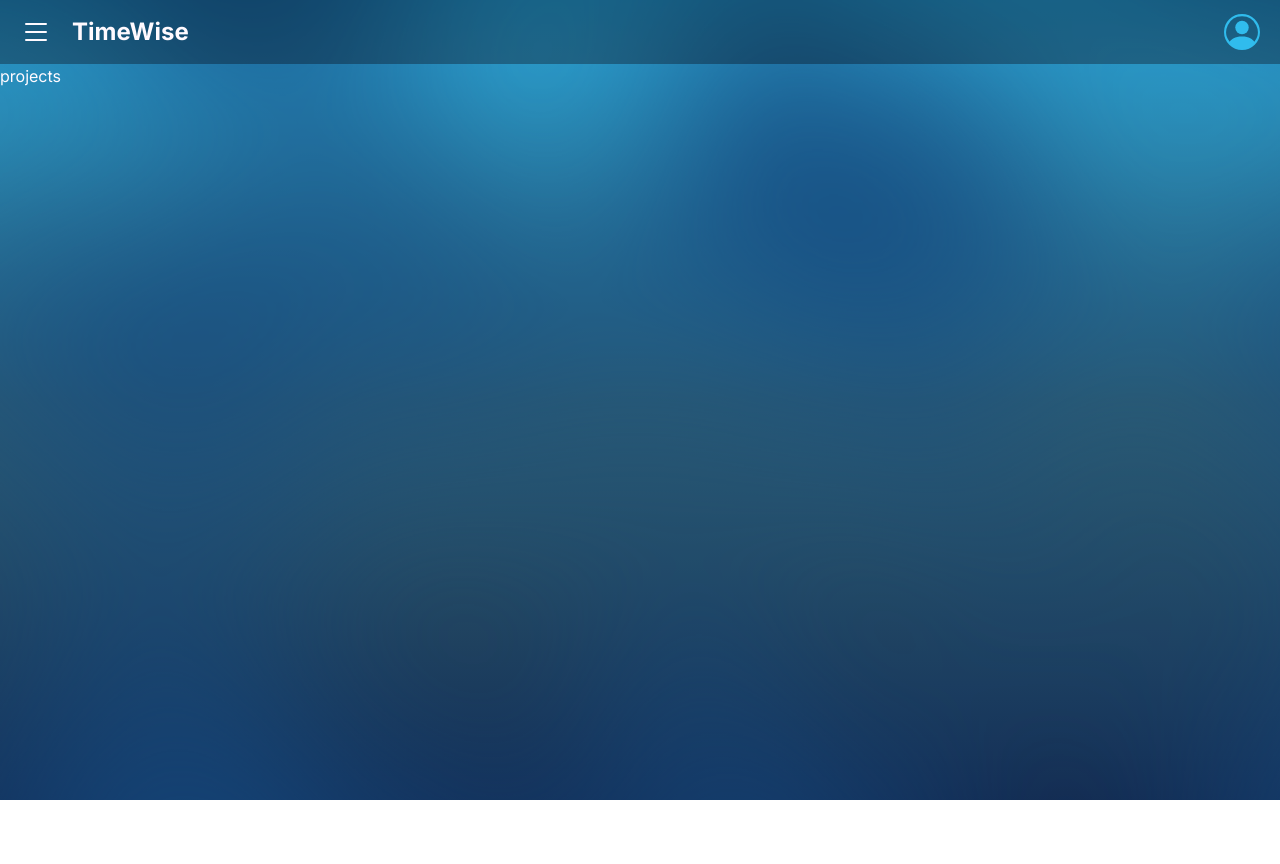
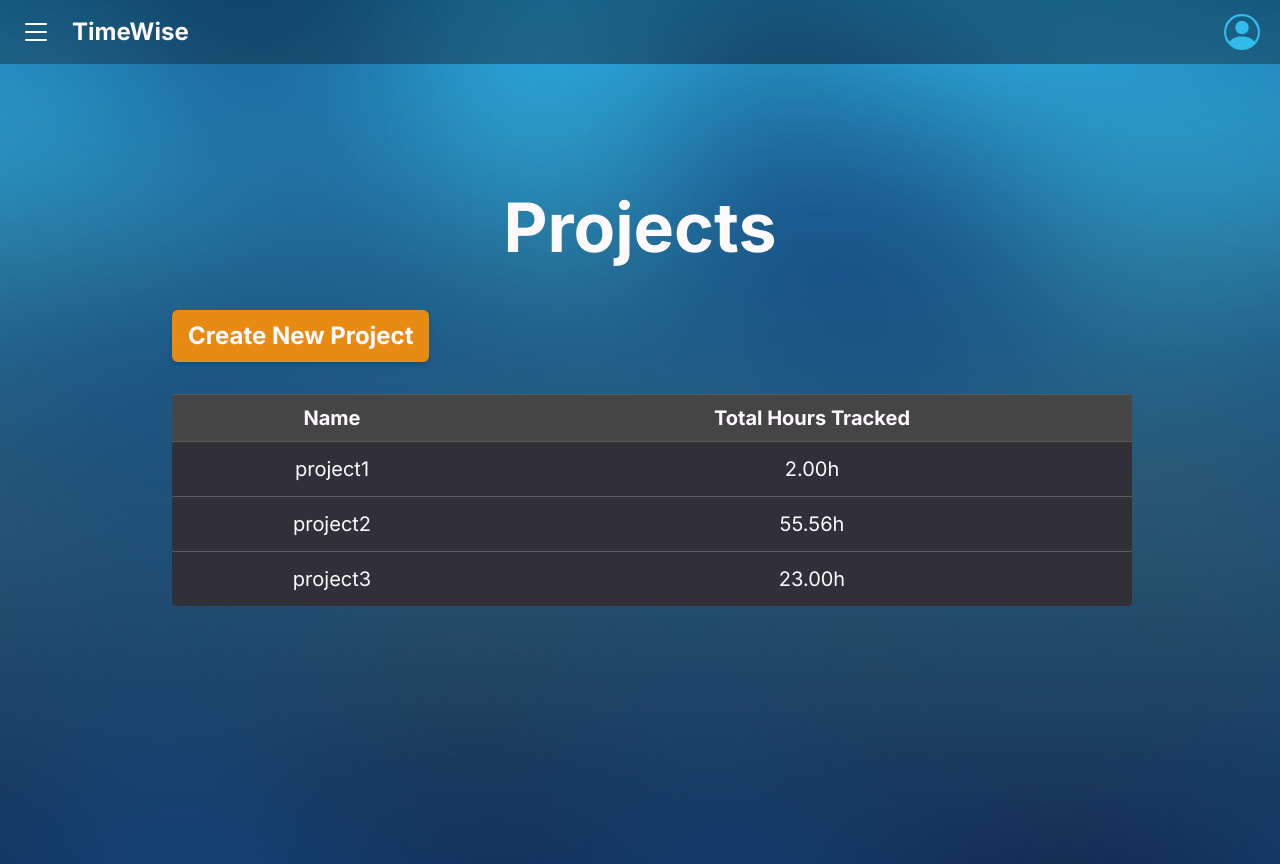
Before and after one commit to Sillor/timewise-client, a React (Vite) app: page /projects in a window 1280 px wide. Before the commit the page ends 800 px from the top, so only its background shows below. Built offline with nearby package versions, Linux system fonts and the light colour scheme.

Commit message:
add create project page

```diff
--- a/src/main.jsx
+++ b/src/main.jsx
@@ -10,7 +10,7 @@ import CreateAccountPage from "./timetracker/pages/create-account-page/CreateAcc
 import TimesheetMain from "./timetracker/pages/time-sheet/TimesheetMain.jsx";
 import ResetPassword from "./timetracker/pages/reset-password/ResetPassword.jsx";
 import Users from "./timetracker/pages/users-page/Users.jsx";
-
+import CreateProjectPage from "./timetracker/pages/create-project-page/CreateProjectPage.jsx";
 const router = createBrowserRouter([
   {
     path: "/",
@@ -64,7 +64,7 @@ const router = createBrowserRouter([
           },
           {
             path: "/projects",
-            element: <div>projects</div>,
+            element: <CreateProjectPage/>,
           },
           {
             path: "/users",
--- /dev/null
+++ b/src/timetracker/pages/create-project-page/CreateProjectDialog.jsx
@@ -0,0 +1,42 @@
+/* eslint-disable react/prop-types */
+import { useState } from "react"
+
+const CreateProjectDialog = (props) => {
+    const{open,setOpen} = props
+
+
+    let [projectname,setProjectName]=useState({projectname:''})
+    let clickHandler=()=>{
+        (open)?setOpen(false):setOpen(true)
+       }
+    let changeHandler=(e)=>{
+      setProjectName({[e.target.name]:e.target.value})
+    }
+    let submitHandler=(e)=>{
+      e.preventDefault()
+      console.log(projectname)
+    }
+    return (
+        <div className="fixed left-0 bg-black bg-opacity-50 w-screen h-screen flex justify-center items-center ">
+        <div className="dialog rounded-md shadow-md p-8 flex">
+            <div className="mx-5">
+              <h1 className="text-light text-center text-[20px] font-bold lg:text-[32px] mb-5">Create New Project</h1>
+              <div >
+              <input id="projectname" type="text" name='projectname' placeholder="Project Name" className="text-black rounded-md p-3 outline-none w-full" onChange={(e)=>changeHandler(e)}></input>
+              </div>
+              <div className="flex justify-between mt-10">
+              <button className="bg-[#303036] text-light py-2 px-2 md:px-4 rounded-md font-semibold shadow-md"  onClick={clickHandler}>
+          Cancel
+        </button>
+        <button className="bg-secondary text-light px-2 py-2 md:px-4 rounded-md font-semibold  shadow-md" onClick={submitHandler}>
+          Create Project
+        </button>
+        </div>
+            </div>
+
+        </div>
+      </div>
+     );
+}
+
+export default CreateProjectDialog;
--- /dev/null
+++ b/src/timetracker/pages/create-project-page/CreateProjectPage.css
@@ -0,0 +1,25 @@
+@import "tailwindcss/base";
+@import "tailwindcss/components";
+@import "tailwindcss/utilities";
+
+* {
+  font-family: 'Inter', sans-serif;
+}
+
+html {
+  height: 100%;
+}
+
+
+.dialog{
+  background-image: url(./timetracker/assets/background.png),
+  linear-gradient(
+    to bottom,
+    rgba(48, 188, 237, 100%),
+    rgba(63, 141, 169, 61.33%),
+    rgba(0, 102, 255, 25%)
+  );
+    background-size: cover;
+    margin: 0;
+
+}
--- /dev/null
+++ b/src/timetracker/pages/create-project-page/CreateProjectPage.jsx
@@ -0,0 +1,58 @@
+import { useState } from "react";
+import "./CreateProjectPage.css";
+import CreateProjectDialog from "./CreateProjectDialog";
+
+const CreateProjectPage = () => {
+  let projects = [
+    {id:1,name:"project1",hours:'2.00h'},
+    {id:2,name:"project2",hours:'55.56h'},
+    {id:3,name:"project3",hours:'23.00h'}
+  ]
+ let [open,setOpen] = useState(false)
+ let clickHandler=()=>{
+  (open)?setOpen(false):setOpen(true)
+ }
+  return (
+
+    <div className="h-screen flex flex-col items-center">
+      {(open)?
+    <CreateProjectDialog open={open} setOpen={setOpen}/>:''}
+      <div className="mt-28">
+        <h1 className="font-bold text-light text-[48px] lg:text-[68px]">Projects</h1>
+      </div>
+      <div className="flex flex-col items-center md:w-3/4 md:flex-none md:items-start">
+
+        <button className="md:ms-3 bg-secondary text-light py-2 px-4 rounded-md font-semibold md:text-[24px] m-8 shadow-md " onClick={clickHandler} >
+          Create New Project
+        </button>
+
+
+      <div className="md:w-full">
+        <table className="table-auto md:w-full md:text-[20px] mx-3 mb-5 text-light rounded-[4px]  bg-[#454545] overflow-hidden">
+
+          <thead className=" ">
+            <tr className="">
+              <th className="text-center border-t border-[#5B5B5B]  px-5 py-1 md:py-2 font-semibold md:w-1/3">Name</th>
+              <th className="text-center border-t border-[#5B5B5B]  px-5 py-1 md:py-2 font-semibold ">Total Hours Tracked</th>
+            </tr>
+          </thead>
+          <tbody className="text-center">
+          {
+            projects.map((item)=>
+              <tr key={item.id} className="border-t border-[#5B5B5B] bg-[#303036]">
+                <td className="px-5 py-3">{item.name}</td>
+                <td className="px-5 py-3">{item.hours}</td>
+              </tr>
+            )
+          }
+
+           </tbody>
+
+        </table>
+      </div>
+      </div>
+    </div>
+  );
+};
+
+export default CreateProjectPage;
```
